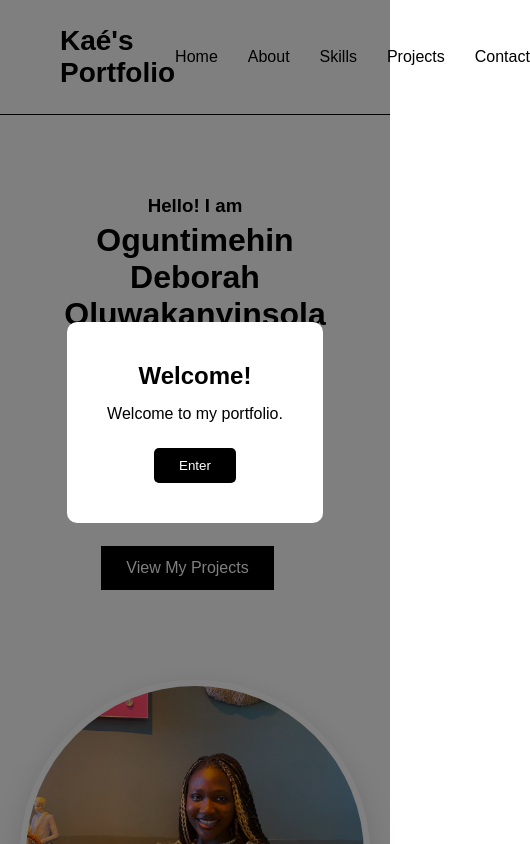
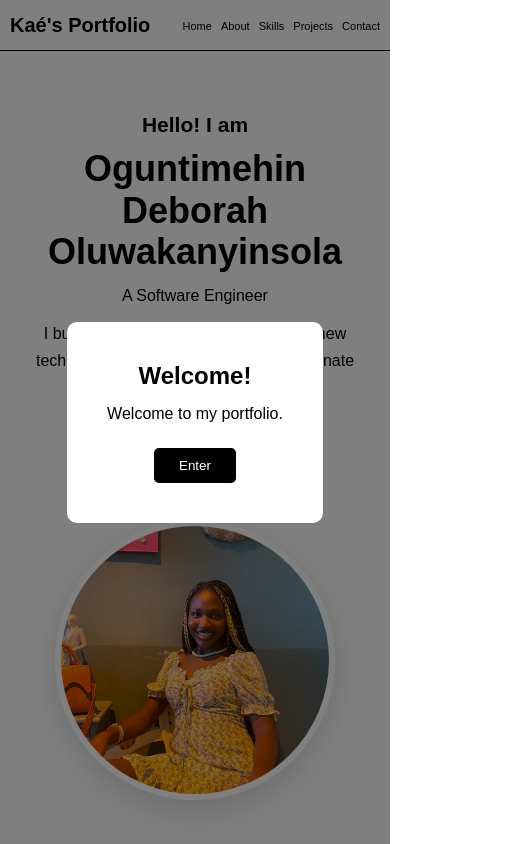
Before and after one commit to kaecodes-tech/portfolio, a plain HTML site: page index.html in a window 390 px wide. Shown: the top 844 px of the page, 530 px wide, since content can reach past the window. Drawn offline with Linux system fonts and the light colour scheme.

Commit message:
Updare Portfolio Design and Content

```diff
--- a/style.css
+++ b/style.css
@@ -321,18 +321,150 @@ footer {
 
 /*----MOBILE----*/
 @media (max-width: 768px) {
+    /* Prevent the page from becoming wider than the phone */
+    html,
+    body {
+        width: 100%;
+        max-width: 100%;
+        overflow-x: hidden;
+    }
 
+
+    /*----MOBILE NAVIGATION----*/
+    nav {
+        width: 100%;
+        padding: 14px 10px;
+        display: flex;
+        align-items: center;
+        justify-content: space-between;
+        gap: 8px;
+        border-bottom: 1px solid black;
+    }
+
+    nav h1 {
+        font-size: 20px;
+        line-height: 1.1;
+        flex-shrink: 0;
+    }
+
+    nav ul {
+        display: flex;
+        align-items: center;
+        justify-content: flex-end;
+        gap: 9px;
+        flex-wrap: nowrap;
+        list-style: none;
+        margin: 0;
+        padding: 0;
+    }
+
+    nav a {
+        font-size: 11px;
+        white-space: nowrap;
+    }
+
+
+    /*----MOBILE HOME----*/
     #home {
+        width: 100%;
+        min-height: auto;
+        display: flex;
         flex-direction: column;
         text-align: center;
+        padding: 60px 20px;
+        gap: 35px;
+    }
+
+    #home h1 {
+        font-size: 36px;
+        line-height: 1.15;
+        margin-bottom: 10px;
+    }
+
+    #home h3 {
+        font-size: 21px;
+        line-height: 1.3;
+        margin-bottom: 10px;
+    }
+
+    #home p {
+        font-size: 16px;
+        max-width: 340px;
+        margin-left: auto;
+        margin-right: auto;
+        line-height: 1.7;
+    }
+
+    #home a {
+        margin-top: 20px;
     }
 
     .home-image {
-        margin-top: 30px;
+        width: 280px;
+        height: 280px;
+        max-width: 85vw;
+        margin-top: 10px;
+    }
+
+
+    /*----MOBILE ABOUT----*/
+    #about {
+        width: 100%;
+        padding: 70px 20px;
+    }
+
+    #about h1 {
+        font-size: 34px;
+    }
+
+
+    /*----MOBILE SKILLS----*/
+    #skills {
+        width: 100%;
+        padding: 70px 20px;
+    }
+
+    #skills h1 {
+        font-size: 34px;
+    }
+
+
+    /*----MOBILE PROJECT----*/
+    #projects {
+        width: 100%;
+        padding: 70px 20px;
+    }
+
+    #projects h1 {
+        font-size: 34px;
+    }
+
+    #projects article {
+        width: 100%;
+        padding: 25px;
+    }
+
+
+    /*----MOBILE CONTACT----*/
+    #contact {
+        width: 100%;
+        padding: 70px 20px;
+    }
+
+    #contact h1 {
+        font-size: 34px;
     }
 
     .contact-links {
         flex-direction: column;
         align-items: center;
     }
+
+
+    /*----MOBILE FOOTER----*/
+    footer {
+        width: 100%;
+        padding: 30px 20px;
+        margin: 0;
+    }
 }
```
